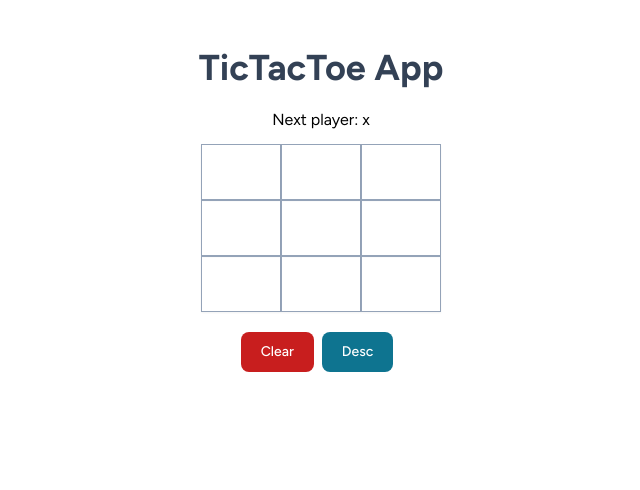
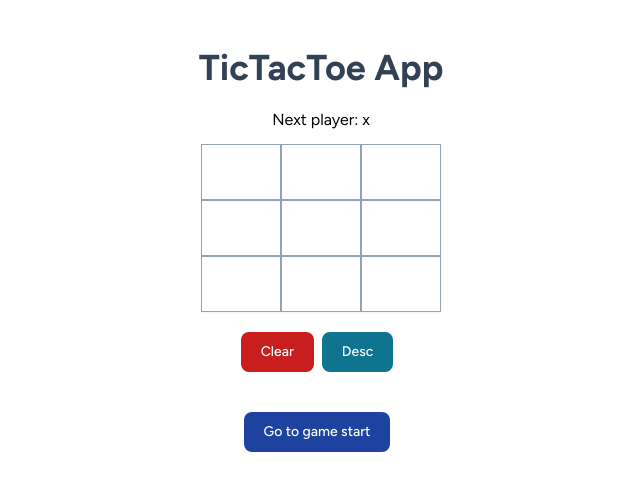
Before and after one commit to abelyoshuara/tictactoe-app, a React (Vite) app: page / in a window 1280 px wide. Shown: the top 490 px of the page, without its empty margins (319-959 px from the left). Built offline with nearby package versions, Linux system fonts and the light colour scheme.

Commit message:
fix css classname

```diff
--- a/src/components/History.tsx
+++ b/src/components/History.tsx
@@ -31,8 +31,8 @@ export default function History({
       <li key={move} className={`${move === 0 ? "col-span-3" : ""}`}>
         <button
           type="button"
-          className={`text-white bg-blue-${
-            move === currentMove ? 800 : 700
+          className={`text-white ${
+            move === currentMove ? "bg-blue-800" : "bg-blue-700"
           } hover:bg-blue-800 focus:ring-4 focus:ring-blue-300 font-medium rounded-lg text-sm px-5 py-2.5 me-2 mb-2 dark:bg-blue-600 dark:hover:bg-blue-700 focus:outline-none dark:focus:ring-blue-800`}
           onClick={() => onJumpTo(move)}
         >
```
